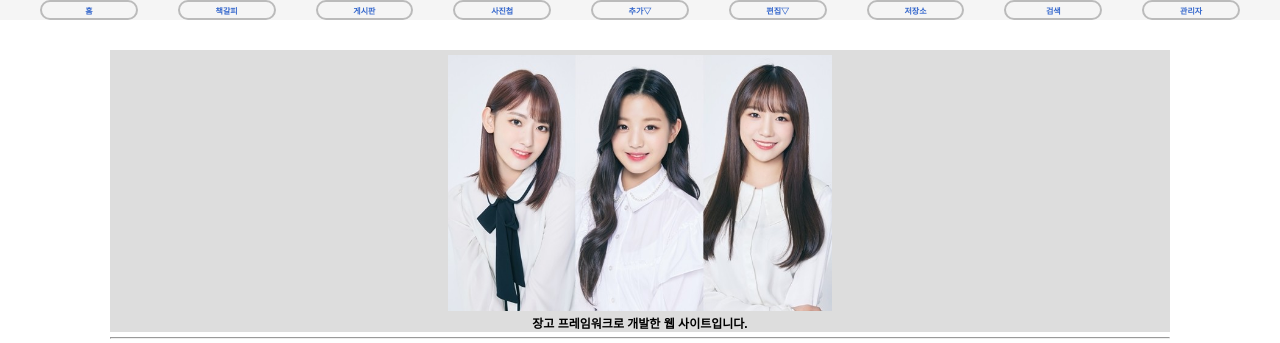
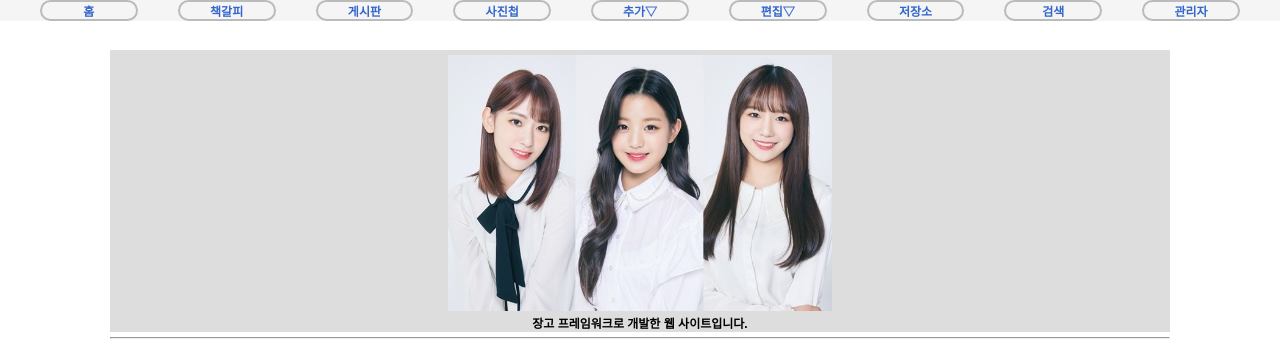
Before and after one commit to lightupthesky961230/myBlog, a Django app: template templates/home.html in a window 1280 px wide. Shown: the part 30-373 px from the top of the page. Run offline with Django 3.2, Linux system fonts and the light colour scheme; the template is opened without the code that fills it, so the values that code supplies are empty; some web fonts are replaced.

Commit message:
Change ...

```diff
--- a/static/css/base.css
+++ b/static/css/base.css
@@ -25,7 +25,7 @@
       table-layout: fixed;
       border-spacing: 40px 0px;
       background: whitesmoke;
-      font-size: 8px;
+      font-size: 12px;
   }
 
   div#content {
```
